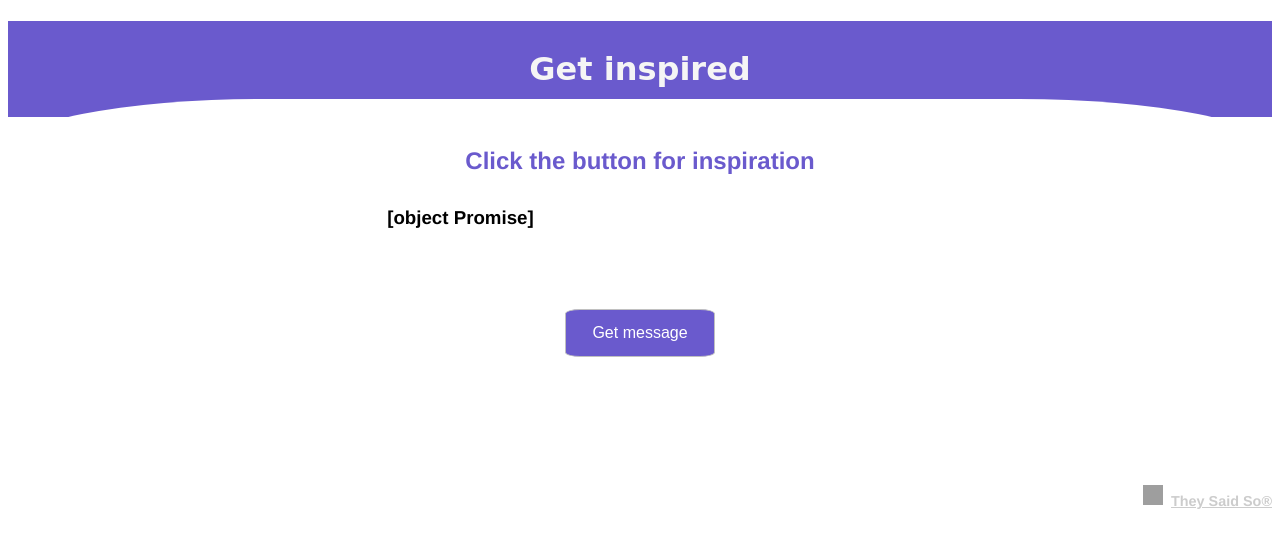
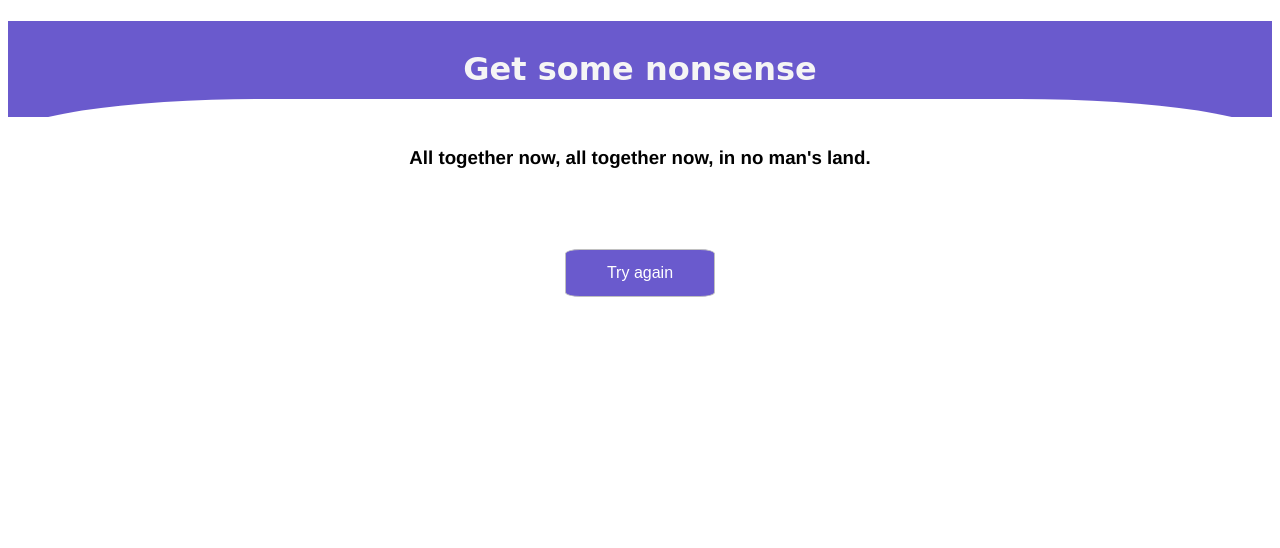
Before and after one commit to andykanu/mixed_messages, a plain HTML site: page index.html in a window 1280 px wide. Both pictures are taken after a click on the button "Get message". Drawn offline with Linux system fonts and the light colour scheme; no server answers; grey boxes are pictures that could not be loaded.

Commit message:
using local arrays to create message

```diff
--- a/index.css
+++ b/index.css
@@ -28,8 +28,9 @@ body {
 
 .quote {
   display: none;
-  text-align: left;
-  margin: 32px 30%;
+  text-align: center;
+  margin: 0 30%;
+  padding: 48px 0 32px 0;
 }
 
 .get_message {
--- a/index.html
+++ b/index.html
@@ -9,43 +9,25 @@
   <body>
     <!--simple header section-->
     <header>
-      <h1 class="title">Get inspired</h1>
+      <h1 class="title">Get some nonsense</h1>
     </header>
     <!--Instructions-->
     <div class="curving-header">
-      <h2 class="instructions">Click the button for inspiration</h2>
+      <h2 class="instructions" id="instructions">
+        Click the button for random nonsense
+      </h2>
       <!--area where message will appear-->
       <h3 class="quote" id="quote"></h3>
       <!--Button for generating quote-->
       <div class="btn-container">
-        <button
-          class="get_message"
-          id="get_message"
-          type="submit"
-          onclick="displayMessage(retrieveQOD())"
-        >
+        <button class="get_message" id="get_message" type="submit">
+          <!--onclick="displayMessage()"-->
+
           Get message
         </button>
       </div>
     </div>
-    <footer>
-      <!--Credit to they said so authors of API as per request on their website-->
-      <span style="z-index: 50; font-size: 0.9em; font-weight: bold">
-        <img
-          src="https://theysaidso.com/branding/theysaidso.png"
-          height="20"
-          width="20"
-          alt="theysaidso.com"
-        />
-        <a
-          href="https://theysaidso.com"
-          title="Powered by quotes from theysaidso.com"
-          style="color: #ccc; margin-left: 4px; vertical-align: middle"
-        >
-          They Said So®
-        </a>
-      </span>
-    </footer>
+    <footer></footer>
     <!--Call JS script-->
     <script src="message_generator.js"></script>
   </body>
--- a/message_generator.js
+++ b/message_generator.js
@@ -1,30 +1,27 @@
-//retrieve quote of the day from 'They Said So' endpoint
-const endpoint = "https://quotes.rest/qod?category=inspire";
+//declare array of random sentence parts
+const first = ["In sooth, ", "To be or not to be, ", "All together now, " , "When you're on your own ", "With my shiny new star ", "We can turn blank white ", "Hospital food "];
+const second = ["I know not why ", "that is the question, ", "all together now, ", "in this life " ,"tennis shoes on ", "in a blank white house ", "and I'll write your name "];
+const third = ["I am so sad.", "fabulous destiny", "in no man's land.", "and the days and nights are long.", "I'm afraid of everyone", "popular culture wars.", "are you trying to seduce me?"];
+//function to select string from array
+const section = arr => arr[Math.floor(Math.random()* arr.length)];
 
-async function retrieveQOD () {
-    try {
-        const response = await fetch(endpoint);
-        if(!response.ok) {
-            throw Error(response.statusText)
-        }
-        const json = await response.json()
+//call function to create sections
 
-         let quote = json.contents.quotes[0].quote;
-         let author = json.contents.quotes[0].author;
-         console.log(quote);
-         console.log(author);
-         return quote, author;
-      }
-    catch (err) {
-        console.log(err);
-        alert('Failed to retrieve quote');
-    }
-}
+const createSentence = () => {
+    const firstSection = section(first);
+    const secondSection = section(second);
+    const thirdSection = section(third);
+    return `${firstSection}${secondSection}${thirdSection}`
+};
+//event listener and call event for button
+const msgBtn = document.getElementById('get_message');
+msgBtn.addEventListener('click', displayMessage);
 
-const displayMessage = (quote, author) => {
-     display_quote = document.getElementById('quote');
-     display_quote.style.display = 'block';
-     display_quote.textContent = quote;
-     console.log(quote);
-     console.log(author);
-}
+//display quote when button clicked
+function displayMessage () {
+    msgBtn.innerHTML = 'Try again'
+    const quoteDisplay = document.getElementById('quote');
+    quoteDisplay.style.display = "block";
+    quoteDisplay.innerHTML = createSentence();
+    document.getElementById('instructions').style.display = 'none';
+};
```
Also changed, not shown: 1 other file.
